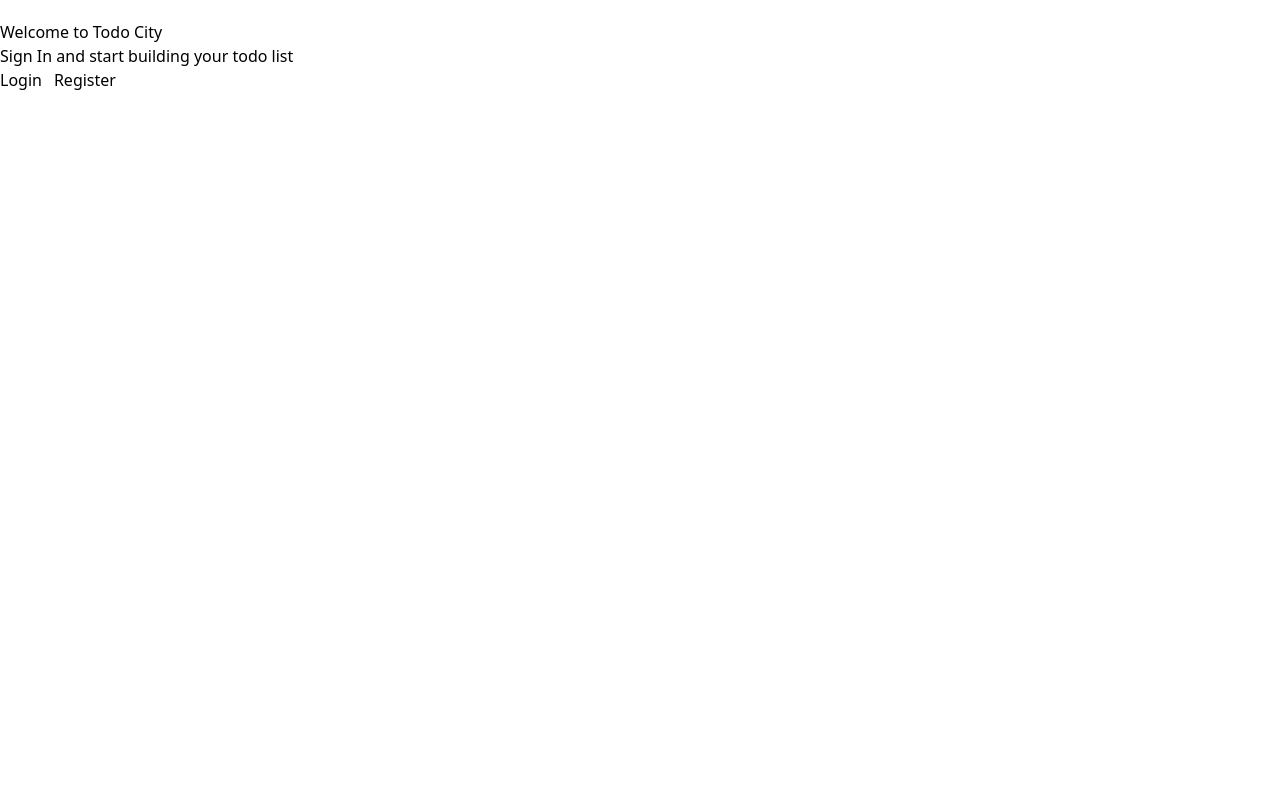
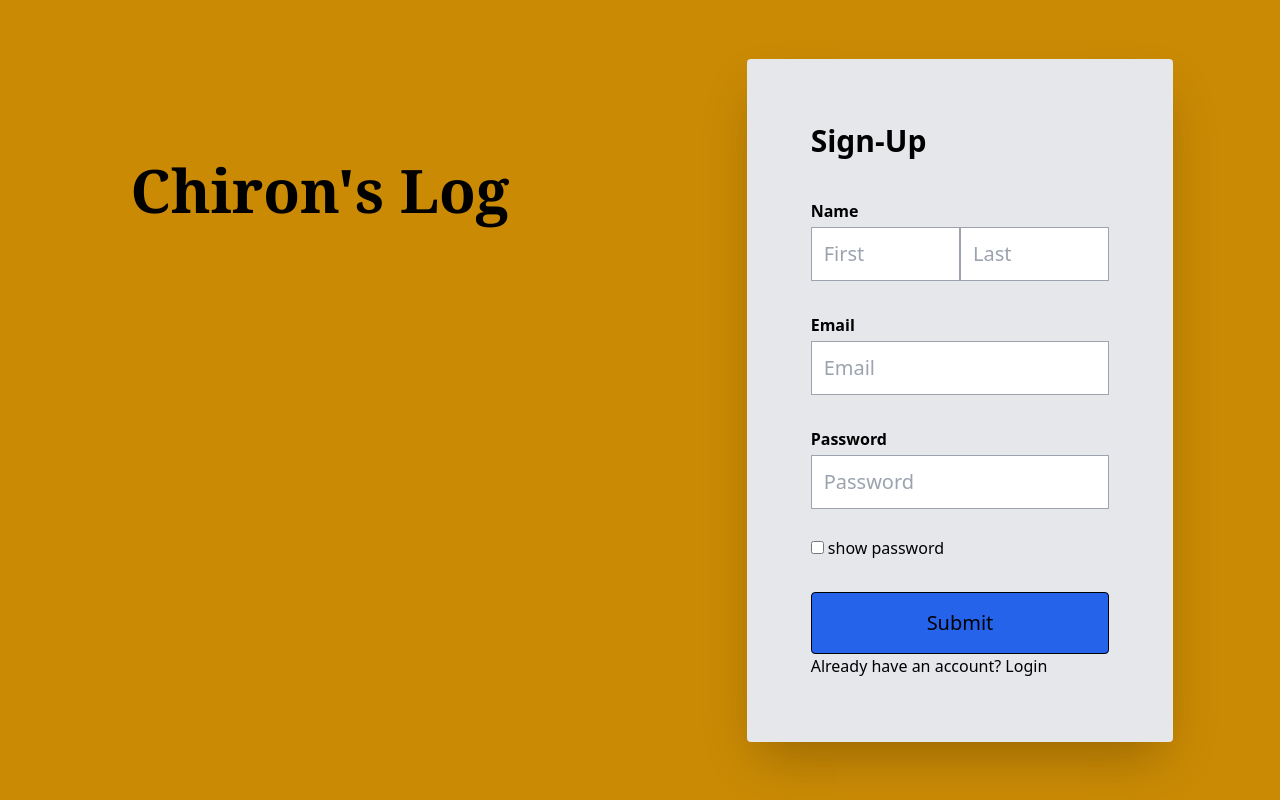
Before and after one commit to edgar-arturo-arrizon/chirons-console, a React (Create React App) app in the folder client/: page / in a window 1280 px wide. Built offline with nearby package versions, Linux system fonts and the light colour scheme; no server answers.

Commit message:
landing page routed to login and register, onChange function fixed

```diff
--- a/client/src/components/Landing.js
+++ b/client/src/components/Landing.js
@@ -1,18 +1,17 @@
 import React from "react";
-import { Link } from "react-router-dom";
+import Register from './Register.js';
+
 
 const Landing = () => {
   return (
-    <div className="jumbotron mt-5">
-      <h1>Welcome to Todo City</h1>
-      <p>Sign In and start building your todo list</p>
-      <Link to="/login" className="btn btn-primary">
-        Login
-      </Link>
-      <Link to="/register" className="btn btn-primary ml-3">
-        Register
-      </Link>
-    </div>
+    <>
+      <div className="lg:grid lg:grid-cols-2">
+        <div className="bg-yellow-600 flex justify-center items-start">
+          <h1 className="text-6xl font-serif font-extrabold relative  top-40">Chiron's Log</h1>
+        </div>
+          <Register />
+      </div>
+    </>
   );
 };
 
--- a/client/src/components/Login.js
+++ b/client/src/components/Login.js
@@ -1,5 +1,4 @@
 import React, { useState } from 'react';
-import { Link } from "react-router-dom";
 
 const Login = ( { setAuth }) => {
   const [passwordShown, setPasswordShown] = useState(false);
@@ -42,10 +41,12 @@ const Login = ( { setAuth }) => {
 
   return (
     <>
-      <div className="bg-yellow-600 flex justify-center items-center">
-        <h1 className="text-6xl font-serif font-extrabold relative  top-40">Chiron's Consel</h1>
+    <div className="lg:grid lg:grid-cols-2">
+
+      <div className="bg-yellow-600 flex justify-center items-center lg:items-start">
+        <h1 className="text-6xl font-serif font-extrabold relative  top-40">Chiron's Log</h1>
       </div>
-      <div className="bg-yellow-600 min-h-screen flex items-center justify-center ">
+      <div className="bg-yellow-600 min-h-screen flex items-center justify-center">
         <div className="bg-gray-200 p-16 rounded shadow-2xl w-2/3">
           <h2 className="text-3xl font-bold mb-10">Login</h2>
           <form className="space-y-8">
@@ -53,8 +54,9 @@ const Login = ( { setAuth }) => {
               <label className="block mb-1 font-bold">Email</label>
               <input className="border border-gray-400 text-xl w-full p-3"
                 type="text"
-                placeholder="Email"
+                name='email'
                 value={email}
+                placeholder='email'
                 onChange={(e) => handleChange(e)}
               />
             </div>
@@ -62,8 +64,9 @@ const Login = ( { setAuth }) => {
               <label className="block mb-1 font-bold">Password</label>
               <input className="border border-gray-400 text-xl w-full p-3"
                 type={passwordShown ? "text" : "password"}
+                name='password'
+                value={password}
                 placeholder="Password"
-                value={password}
                 onChange={(e) => handleChange(e)}
                 />
             </div>
@@ -74,9 +77,10 @@ const Login = ( { setAuth }) => {
               /> show password
             <button className="bg-blue-600 border border-black w-full hover:bg-blue-400 transition duration-300 rounded text-xl p-4">Login</button>
           </form>
-          <a className="hover:text-green-800 text-bold" href='/login'>Dont have an account? Register</a>
+          <a className="hover:text-green-800 text-bold" href='/register'>Dont have an account? Register</a>
         </div>
       </div>
+    </div>
 
     </>
   )
--- a/client/src/components/Register.js
+++ b/client/src/components/Register.js
@@ -12,7 +12,6 @@ const Register = ( { setAuth } ) => {
   const { email, password, first, last } = inputs;
 
   const handleChange = (e) => {
-    console.log(inputs)
     setInputs({...inputs, [e.target.name] : e.target.value})
   }
 
@@ -43,9 +42,9 @@ const Register = ( { setAuth } ) => {
 
   return (
     <>
-      <div className="bg-yellow-600 flex justify-center items-center">
+      {/* <div className="bg-yellow-600 flex justify-center items-center">
       <h1 className="text-6xl font-serif font-extrabold relative  top-40">Chiron's Consel</h1>
-      </div>
+      </div> */}
       <div className="bg-yellow-600 h-screen flex items-center justify-center ">
         <div className="bg-gray-200 p-16 rounded shadow-2xl w-2/3">
           <h2 className="text-3xl font-bold mb-10">Sign-Up</h2>
@@ -54,12 +53,14 @@ const Register = ( { setAuth } ) => {
               <label className="block mb-1 font-bold">Name</label>
               <input className="border border-gray-400 text-xl w-1/2 p-3"
                 type="text"
+                name='first'
                 placeholder="First"
                 value={first}
                 onChange={(e) => handleChange(e)}
               />
               <input className="border border-gray-400 text-xl w-1/2 p-3"
                 type="text"
+                name='last'
                 placeholder="Last"
                 value={last}
                 onChange={(e) => handleChange(e)}
@@ -69,6 +70,7 @@ const Register = ( { setAuth } ) => {
               <label className="block mb-1 font-bold">Email</label>
               <input className="border border-gray-400 text-xl w-full p-3"
                 type="text"
+                name='email'
                 placeholder="Email"
                 value={email}
                 onChange={(e) => handleChange(e)}
@@ -78,6 +80,7 @@ const Register = ( { setAuth } ) => {
               <label className="block mb-1 font-bold">Password</label>
               <input className="border border-gray-400 text-xl w-full p-3"
                 type={passwordShown ? "text" : "password"}
+                name='password'
                 placeholder="Password"
                 value={password}
                 onChange={(e) => handleChange(e)}
```
Also changed, not shown: 1 other file (tests, documents, lock files or other folders).
